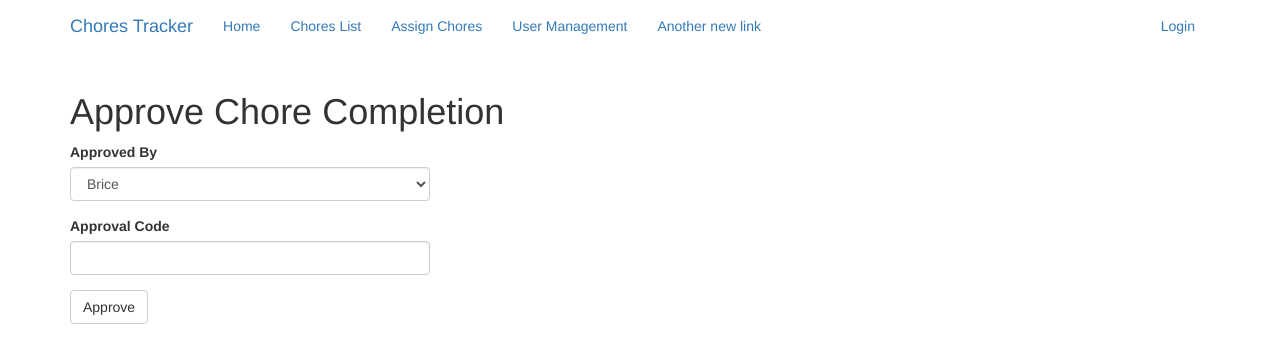
After one commit to bdrilling33/ChoresWebApp, a Flask app: page /chore_progress/1/approve in a window 1280 px wide. The commit adds this page. Shown: the top 363 px of the page. Run offline with Flask 2, Linux system fonts and the light colour scheme; data comes from the database, SQL or seed files in the repository; both versions use the stored data as it was after the commit; some libraries are stand-ins or nearby versions.

Commit message:
Added Complete, Incomplete and approval Functionality

```diff
--- a/app/forms.py
+++ b/app/forms.py
@@ -19,6 +19,7 @@ class RegistrationForm(FlaskForm):
     password2 = PasswordField(
         'Repeat Password', validators=[DataRequired(), EqualTo('password')])
     type = SelectField('User Type', validators=[DataRequired()], choices=['Parent', 'Child', 'Friend'])
+    approval_code = IntegerField('Approver Code', validators=[DataRequired()])
     submit = SubmitField('Register')
 
     def validate_username(self, username):
@@ -42,6 +43,7 @@ class EditUserForm(FlaskForm):
     cash_balance = IntegerField('Cash Balance', validators=[DataRequired()])
     user_type = SelectField('User Type', validators=[DataRequired()], choices=['Parent', 'Child', 'Friend'])
     is_active = SelectField('Is Active', validators=[DataRequired()], choices=['Yes', 'No'])
+    approval_code = IntegerField('Approver Code', validators=[DataRequired()])
     submit = SubmitField('Save Changes')
 
     # def validate_username(self, username):
@@ -100,3 +102,8 @@ class AssignChoreForm(FlaskForm):
     assigned_by = QuerySelectField(query_factory=user_parent_query,  validators=[DataRequired()],
                                   get_label='username', default='Select')
     submit = SubmitField('Save')
+
+class ChoreApproval(FlaskForm):
+    approved_by = QuerySelectField(query_factory=user_parent_query, validators=[DataRequired()], get_label='username')
+    approval_code = IntegerField('Approval Code', validators=[DataRequired()])
+    submit = SubmitField('Approve')
--- a/app/models.py
+++ b/app/models.py
@@ -17,6 +17,7 @@ class User(UserMixin, db.Model):
     assigned_chores = db.relationship('ChoreAssignments', backref='assigned_to')
     created_chores = db.relationship('ChoreList', backref='created_by')
     is_active = db.Column(db.String(3), default='Yes')
+    approval_code = db.Column(db.Integer, default=0)
 
     def set_password(self, password):
         self.password_hash = generate_password_hash(password)
--- a/app/routes.py
+++ b/app/routes.py
@@ -1,6 +1,7 @@
 from app import app
 from flask import render_template, flash, redirect, url_for, request, jsonify
-from app.forms import LoginForm, RegistrationForm, AddChoreForm, EditChoreForm, AssignChoreForm, EditUserForm
+from app.forms import LoginForm, RegistrationForm, AddChoreForm, EditChoreForm, AssignChoreForm, EditUserForm, \
+    ChoreApproval
 from flask_login import current_user, login_user, logout_user, login_required, user_needs_refresh
 from app.models import User, ChoreList, ChoreAssignments, ChoreListSchema, UserListSchema, ChoreProgress
 from werkzeug.urls import url_parse
@@ -164,6 +165,7 @@ def user_edit(id=None):
         user.point_balance = int(form.point_balance.data)
         user.cash_balance = int(form.cash_balance.data)
         user.is_active = form.is_active.data
+        user.approval_code = form.approval_code.data
         db.session.commit()
         flash('User {} has been updated'.format(form.username.data))
         return redirect(url_for('users'))
@@ -232,7 +234,40 @@ def get_user_data():
 @app.route('/chore_progress/<id>/completed', methods=['POST', 'GET'])
 def choreComplete(id=None):
 
-    chore = ChoreProgress.query.filter_by(id=id)
+    chore = ChoreProgress.query.filter_by(id=id).first()
+    print(chore)
+    chore.status = 'Pending'
+    db.session.commit()
+    flash('Chore {} is pending approval'.format(chore.description))
+
+    return redirect(url_for('index'))
+
+
+@app.route('/chore_progress/<id>/approve', methods=['POST', 'GET'])
+def choreApprove(id=None):
+    print(id)
+    chore = ChoreProgress.query.filter_by(id=id).first()
+    form = ChoreApproval(obj=chore)
+
+    if form.validate_on_submit():
+        print(form.approved_by.data.username)
+        approver = User.query.filter_by(username=form.approved_by.data.username).first()
+        print(approver.approval_code)
+        print(form.approval_code.data)
+        if form.approval_code.data == approver.approval_code:
+
+            chore.status = 'Completed'
+            User.query.filter_by(username=chore.assigned_user).first().point_balance += chore.value
+            db.session.commit()
+            flash('Chore {} has been approved'.format(chore.description))
+            return redirect(url_for('index'))
+        else:
+            flash('Approval Code is incorrect')
+            form.approval_code.data = ''
+    return render_template('approve_chore.html', title='Approve Chore', form=form)
+
+
+
 
 
 # TODO: Load Chore Edit to a modal.  use this route to fill modal form with selected row data
--- /dev/null
+++ b/app/templates/approve_chore.html
@@ -0,0 +1,11 @@
+{% extends 'base.html' %}
+{% import 'bootstrap/wtf.html' as wtf %}
+
+{% block app_content %}
+    <h1>Approve Chore Completion</h1>
+    <div class="row">
+        <div class="col-md-4">
+            {{ wtf.quick_form(form) }}
+        </div>
+    </div>
+{% endblock %}
```
Also changed, not shown: app/templates/index.html (+22 -4 lines), migrations/versions/70e9d35806b0_.py (added, +32 -0 lines), app.db.
